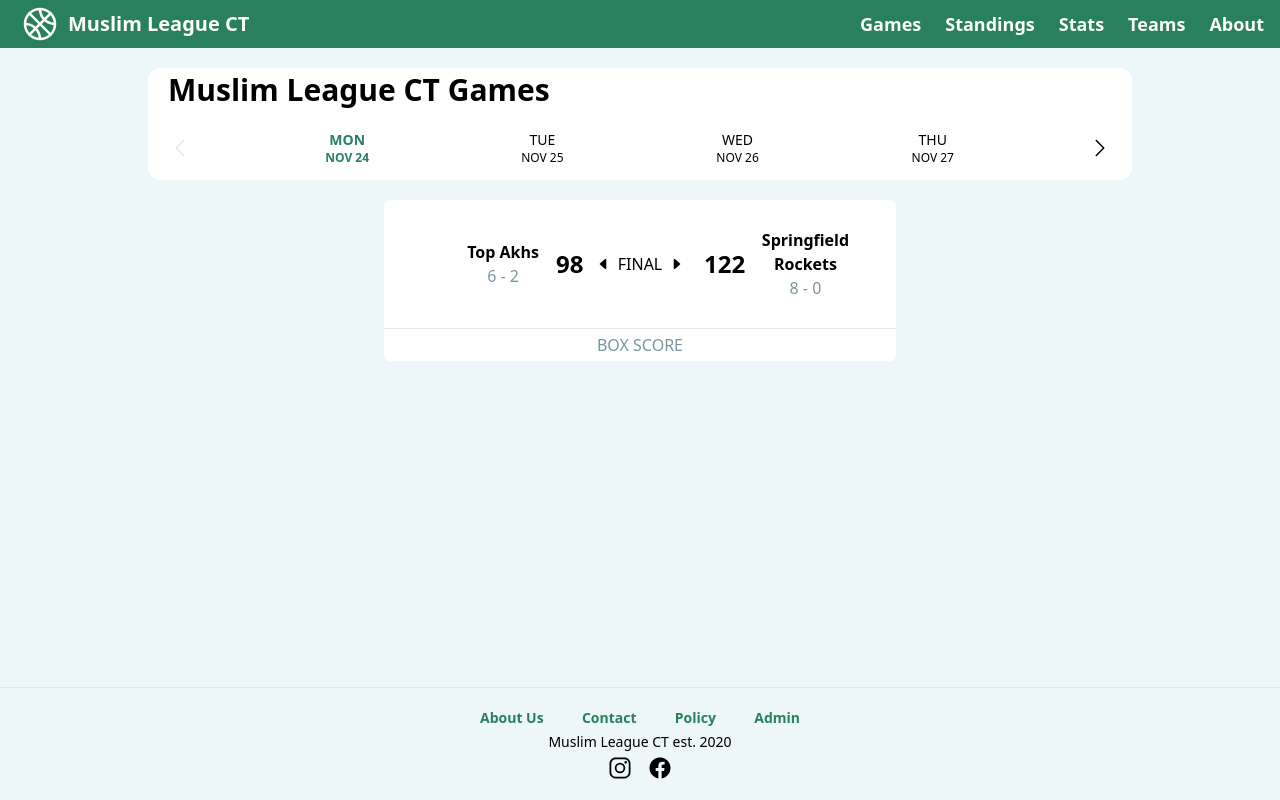
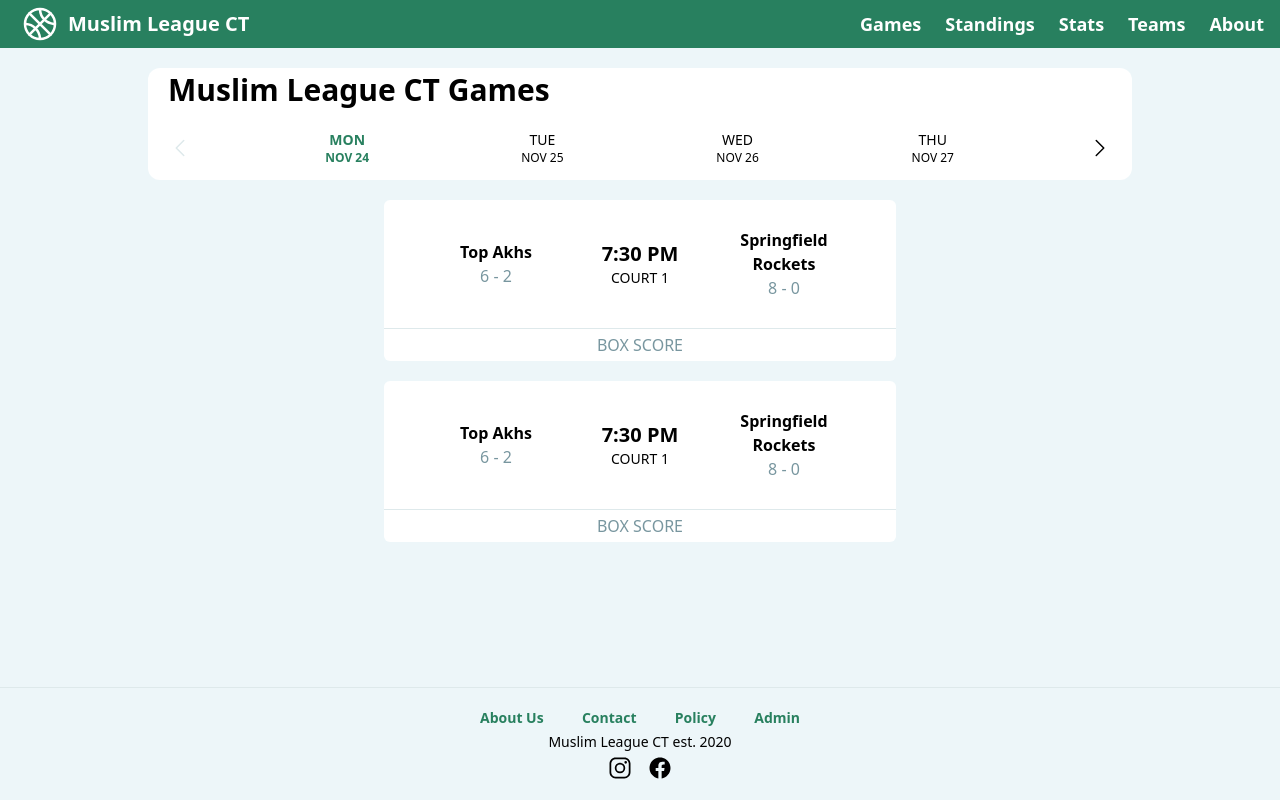
Before and after one commit to marwane8/muslim-league-ui, a Next.js app: page /games in a window 1280 px wide. Built offline with nearby package versions, Linux system fonts and the light colour scheme; no server answers.

Commit message:
made game card component, added properties to feature

```diff
--- /dev/null
+++ b/components/widgets/game-card.tsx
@@ -0,0 +1,68 @@
+import React from "react"
+import { NextPage } from "next"
+
+import WinArrowRight from '/public/svgs/win-arrow-right.svg'
+import WinArrowLeft from '/public/svgs/win-arrow-left.svg'
+
+type Props = {
+  gameScore: any
+}
+
+
+const GameCard: NextPage<Props> = ({gameScore}: Props) => {
+
+    let game;
+    game = false;
+    return (
+          <>
+          <div className='bg-white max-w-lg my-5 rounded-md mx-auto overflow-hidden'>
+              <div className='flex justify-center h-32'>
+
+                <div className='flex w-32'>
+                      <div className='flex mx-auto flex-col justify-center text-center'>
+                        <h3 className='font-bold'> Top Akhs </h3>
+                        <h4 className='text-gray-200'> 6 - 2 </h4>
+                      </div>
+                </div>
+
+                <div className='flex my-auto justify-between items-center w-42 text-center '>
+                    {game? <GameScore/> : <GameTime/>}
+                </div>
+
+                <div className='flex w-32'>
+                      <div className='flex mx-auto flex-col justify-center text-center'>
+                        <h3 className='font-bold'> Springfield Rockets</h3>
+                        <h4 className='text-gray-200'> 8 - 0 </h4>
+                      </div>
+                </div>
+              </div>
+
+            <div className='border-t py-1 text-center border-gray-100 my-auto text-gray-200'> BOX SCORE </div>
+          </div>
+        </>
+    )
+}
+
+function GameScore() {
+ return (
+    <div className='flex my-auto justify-between items-center w-[160px] text-center '>
+        <div className='text-center my-auto mr-1 text-2xl font-extrabold'> 98  </div>
+        <WinArrowLeft className='h-4'/>
+        FINAL
+        <WinArrowRight className=' h-4'/>
+        <div className='text-center my-auto ml-1 text-2xl font-extrabold'> 122  </div>
+    </div>
+
+ )
+}
+
+function GameTime() {
+    return (
+                <div className='my-auto w-[160px] text-center '>
+                   <div className='font-extrabold text-xl'> 7:30 PM </div>
+                   <div className='text-sm'> COURT 1 </div>
+                </div>
+
+    )
+}
+export default GameCard
--- a/components/widgets/game-menu.tsx
+++ b/components/widgets/game-menu.tsx
@@ -8,53 +8,14 @@ import Panel from '../panel'
 import LeftArrow from '/public/svgs/left.svg'
 import RightArrow from '/public/svgs/right.svg'
 
-    const dates = [
-        {
-            weekday: 'MON',
-            date: 'NOV 24'
-        },
-        {
-            weekday: 'TUE',
-            date: 'NOV 25'
-        },
-        {
-            weekday: 'WED',
-            date: 'NOV 26'
-        },
-        {
-            weekday: 'THU',
-            date: 'NOV 27'
-        },
-        {
-            weekday: 'FRI',
-            date: 'DEC 28'
-        },
-        {
-            weekday: 'SAT',
-            date: 'DEC 29'
-        },
-        {
-            weekday: 'TUE',
-            date: 'JAN 01'
-        },
-        {
-            weekday: 'TUE',
-            date: 'JAN 01'
-        },
-        {
-            weekday: 'TUE',
-            date: 'JAN 01'
-        },
 
-      ]
-
-const GameMenu: NextPage<Props> = ({pageLength}: Props) => {
+const GameMenu: NextPage<Props> = ({pageLength,games}: Props) => {
     const [currentGame, setGame] = useState<number | null>(0);
     const [pageStart, setStart] = useState<number>(0);
     const [pageEnd, setEnd] = useState<number>(pageLength);
 
     let isFirstPage = pageStart <= 0;
-    let isLastPage = pageEnd >= dates.length
+    let isLastPage = pageEnd >= games.length
 
     const baseCSS = 'flex flex-col w-20 my-auto text-center cursor-pointer hover:font-bold';
 
@@ -93,7 +54,7 @@ const GameMenu: NextPage<Props> = ({pageLength}: Props) => {
               <LeftArrow className={isFirstPage ? "h-6 text-gray-100" : "h-6 cursor-pointer hover:text-blue"}/>
             </button>
           </div>
-            { dates.slice(pageStart,pageEnd).map((date,index) => (
+            { games.slice(pageStart,pageEnd).map((date,index) => (
               <NextLink href='#' key={index}>
 
                 <div className={
@@ -123,5 +84,6 @@ const GameMenu: NextPage<Props> = ({pageLength}: Props) => {
 export default GameMenu
 
 type Props = {
-  pageLength: number
+  pageLength: number,
+  games: any
 }
--- a/pages/games.tsx
+++ b/pages/games.tsx
@@ -2,45 +2,98 @@ import Header from '../components/header'
 import Container from '../components/container'
 
 import GameMenu from '../components/widgets/game-menu'
+import GameCard from '../components/widgets/game-card'
 
-import WinArrowRight from '/public/svgs/win-arrow-right.svg'
-import WinArrowLeft from '/public/svgs/win-arrow-left.svg'
 
-const Games = () => {
+type Props = {
+  gamesData: []
+}
+
+const gameDay = [
+  {
+    team1: 'Top Akhs',
+    record1: '6 - 2',
+    score1: 98,
+    team2: 'Rockets',
+    record2: '8 - 0',
+    score2: 102
+  },
+  {
+    team1: 'Islam Dunk',
+    record1: '5 - 3',
+    score1: 76,
+    team2: 'The Akatsuki',
+    record2: '3 - 5',
+    score2: 88
+  }
+]
+
+const Games = ({gamesData}: Props) => {
   return (
       <Container>
         <Header title='Games | Muslim League CT'/>
 
-          <GameMenu pageLength={4}/>
+        <GameMenu pageLength={4} games={gamesData}/>
+        {
+          gameDay.map((game,index) => (
+            <GameCard key={index} gameScore={game}/>
+        ))}
 
-          <div className='bg-white max-w-lg my-5 rounded-md mx-auto overflow-hidden'>
-              <div className='flex justify-end h-32'>
-                <div className='w-2/3 flex justify-end'>
-                      <div className='flex flex-col w-1/2 justify-center text-center'>
-                        <h3 className='font-bold'> Top Akhs </h3>
-                        <h4 className='text-gray-200'> 6 - 2 </h4>
-                      </div>
-                      <div className='w-15 text-center my-auto mr-3 text-2xl font-extrabold'> 98  </div>
-                </div>
-                <div className='flex my-auto justify-between items-center w-36 text-center '>
-
-                  <WinArrowLeft className='h-4'/>
-                   FINAL
-
-                  <WinArrowRight className='h-4'/>
-                </div>
-                <div className='w-2/3 flex flex-row-reverse justify-end'>
-                      <div className='flex flex-col justify-center w-1/2 text-center'>
-                        <h3 className='font-bold'> Springfield Rockets</h3>
-                        <h4 className='text-gray-200'> 8 - 0 </h4>
-                      </div>
-                      <div className='w-14 text-center my-auto ml-3 text-2xl font-extrabold'> 122  </div>
-                </div>
-              </div>
-            <div className='border-t py-1 text-center border-gray-100 my-auto text-gray-200'> BOX SCORE </div>
-          </div>
       </Container>
   )
 }
 
+export async function getServerSideProps() {
+
+    const dates = [
+        {
+            weekday: 'MON',
+            date: 'NOV 24'
+        },
+        {
+            weekday: 'TUE',
+            date: 'NOV 25'
+        },
+        {
+            weekday: 'WED',
+            date: 'NOV 26'
+        },
+        {
+            weekday: 'THU',
+            date: 'NOV 27'
+        },
+        {
+            weekday: 'FRI',
+            date: 'DEC 28'
+        },
+        {
+            weekday: 'SAT',
+            date: 'DEC 29'
+        },
+        {
+            weekday: 'TUE',
+            date: 'JAN 01'
+        },
+        {
+            weekday: 'TUE',
+            date: 'JAN 01'
+        },
+        {
+            weekday: 'TUE',
+            date: 'JAN 01'
+        },
+
+      ]
+
+  let games_data = dates
+
+  try {
+    //games_data = await getStandings(3)
+  } catch (e) {
+    console.error('Unable to get data')
+  }
+  return { props: {gamesData: games_data}}
+
+}
+
 export default Games
```
